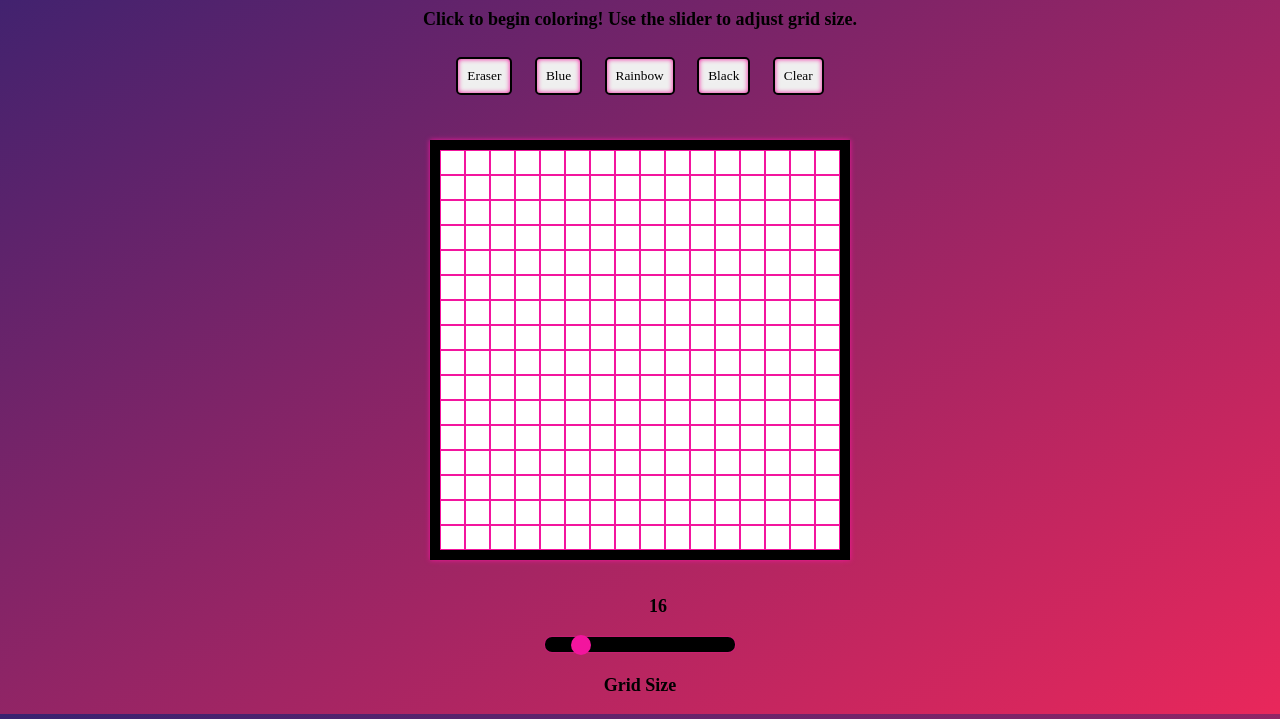
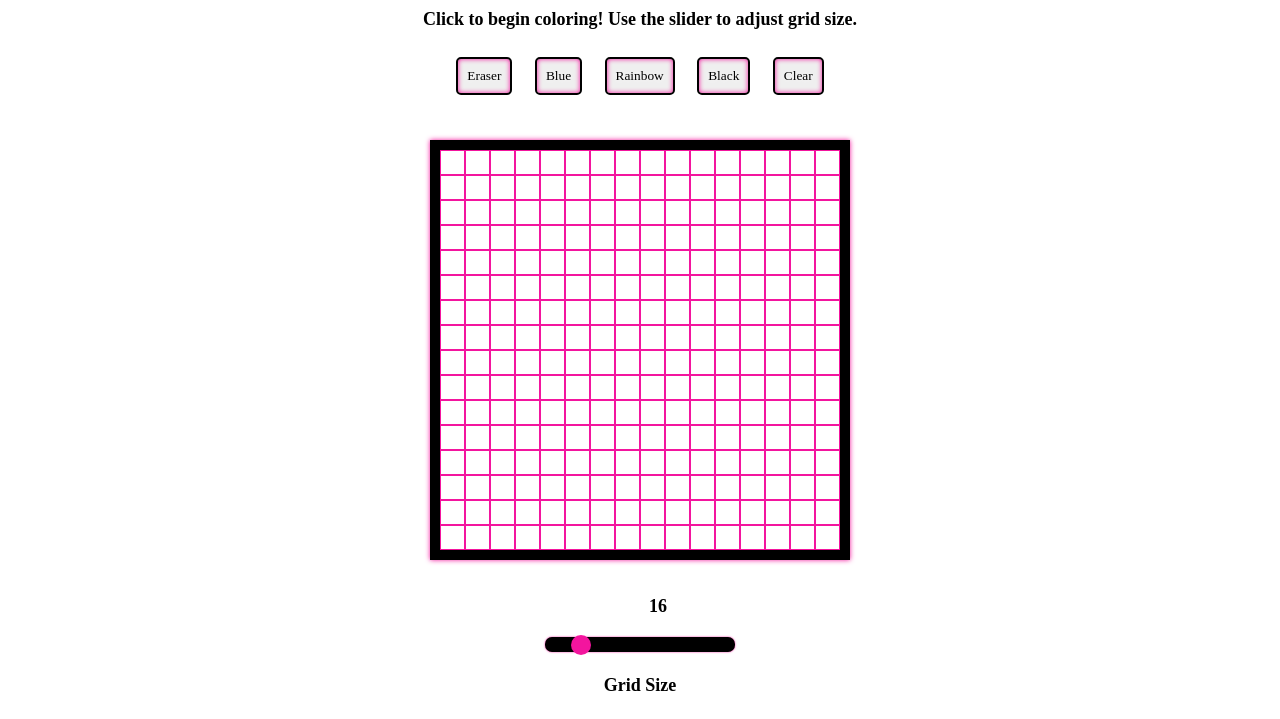
Before and after one commit to Aamnayy6/Etch-a-sketch, a plain HTML site: page index.html in a window 1280 px wide. Shown: the part 81-800 px from the top of the page. Drawn offline with Linux system fonts and the light colour scheme.

Commit message:
updated background

```diff
--- a/styles.css
+++ b/styles.css
@@ -5,7 +5,7 @@ html{
     font-size: large;
     font-weight: bold;
     font-family: "Bellota Text";
-  background-image: linear-gradient(to bottom right, #392270, #E9275B);
+
 }
 body{
     text-align: center;
```
